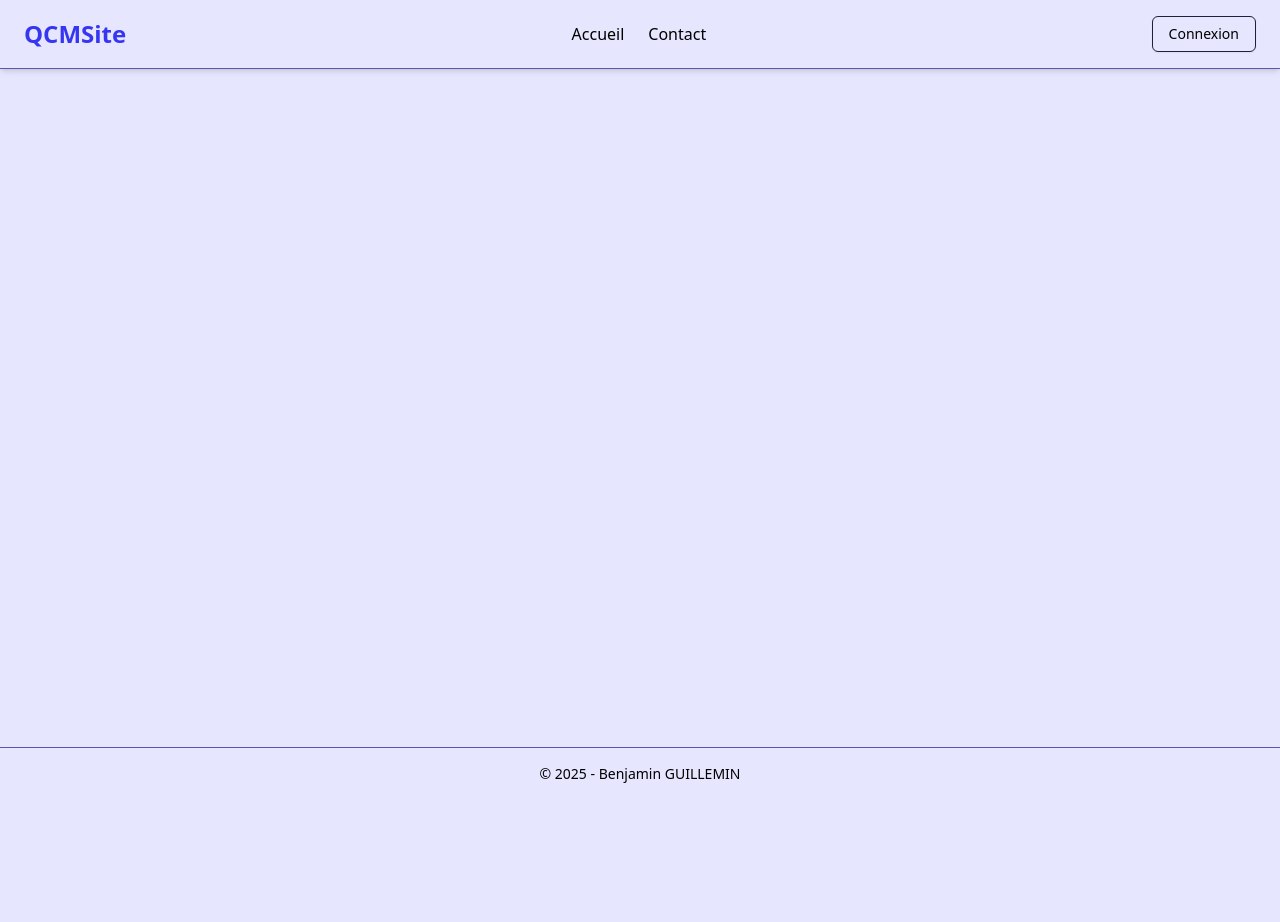
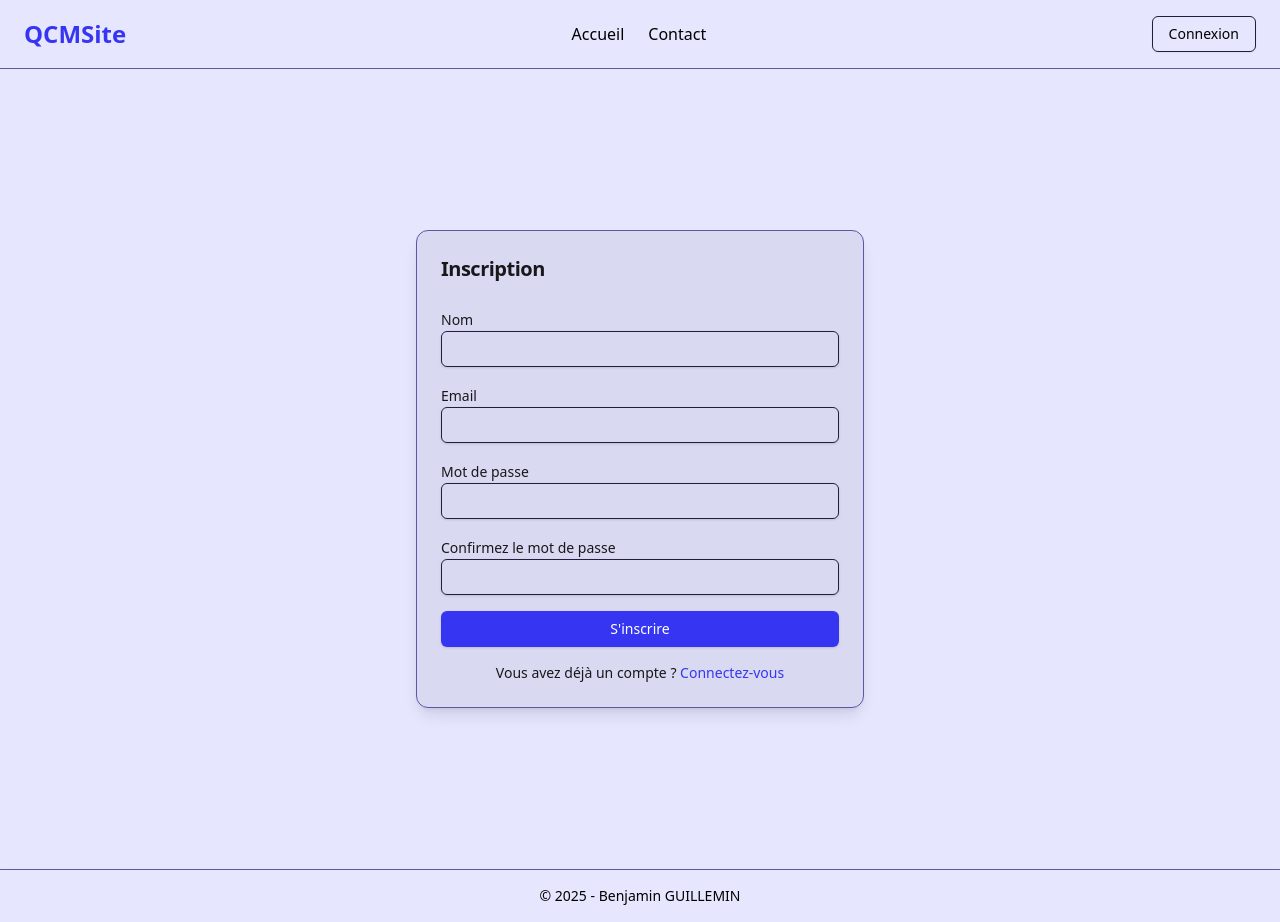
Before and after one commit to Zodiarche/qcm-project, a React (Vite) app in the folder frontend/: page /register in a window 1280 px wide. Before the commit the page ends 800 px from the top, so only its background shows below. Built offline with nearby package versions, Linux system fonts and the light colour scheme.

Commit message:
feat: Ajout de la page Login/Register/Profile

```diff
--- a/frontend/src/App.tsx
+++ b/frontend/src/App.tsx
@@ -2,10 +2,14 @@ import { BrowserRouter as Router, Routes, Route } from 'react-router';
 import { QueryClient, QueryClientProvider } from '@tanstack/react-query';
 import { Toaster } from 'react-hot-toast';
 
+import Footer from '@/components/Footer';
 import Header from '@/components/Header';
-import Footer from '@/components/Footer';
+
+import Contact from '@/pages/Contact';
 import Home from '@/pages/Home';
-import Contact from '@/pages/Contact';
+import Login from '@/pages/Login';
+import Profile from '@/pages/Profile';
+import Register from '@/pages/Register';
 
 const queryClient = new QueryClient();
 
@@ -20,7 +24,9 @@ const App = () => {
             <Routes>
               <Route path="/" element={<Home />} />
               <Route path="/contact" element={<Contact />} />
-              <Route path="/login" element={<div>Page de connexion</div>} />
+              <Route path="/login" element={<Login />} />
+              <Route path="/register" element={<Register />} />
+              <Route path="/profile" element={<Profile />} />
             </Routes>
           </main>
         </div>
--- /dev/null
+++ b/frontend/src/pages/Login.tsx
@@ -0,0 +1,108 @@
+import { useForm, SubmitHandler } from 'react-hook-form';
+import { useMutation } from '@tanstack/react-query';
+import { toast } from 'react-hot-toast';
+import { Link, useNavigate } from 'react-router';
+
+import { Button } from '@/components/ui/button';
+import { Card, CardContent, CardHeader, CardTitle } from '@/components/ui/card';
+import { Input } from '@/components/ui/input';
+import { Label } from '@/components/ui/label';
+import { cn } from '@/lib/utils';
+
+type Inputs = {
+  email: string;
+  password: string;
+};
+
+const loginUser = async (data: Inputs) => {
+  const response = await fetch('http://localhost:5000/login', {
+    method: 'POST',
+    headers: {
+      'Content-Type': 'application/json',
+    },
+    body: JSON.stringify(data),
+  });
+
+  if (!response.ok) {
+    throw new Error('Identifiants incorrects');
+  }
+
+  return response.json();
+};
+
+const Login = () => {
+  const navigate = useNavigate();
+
+  const {
+    register,
+    handleSubmit,
+    formState: { errors },
+  } = useForm<Inputs>();
+
+  const mutation = useMutation({
+    mutationFn: loginUser,
+    onSuccess: () => {
+      toast.success('Connexion réussie !');
+      navigate('/profile');
+    },
+    onError: (error) => {
+      console.error(error);
+      toast.error('Identifiants incorrects, veuillez réessayer plus tard.');
+    },
+  });
+
+  const onSubmit: SubmitHandler<Inputs> = (data) => {
+    mutation.mutate(data);
+  };
+
+  return (
+    <div className="bg-background flex min-h-screen items-center justify-center">
+      <Card className="w-full max-w-md shadow-lg">
+        <CardHeader>
+          <CardTitle className="text-xl font-semibold">Connexion</CardTitle>
+        </CardHeader>
+        <CardContent>
+          <form onSubmit={handleSubmit(onSubmit)} className="space-y-4">
+            <div>
+              <Label htmlFor="email">Email</Label>
+              <Input
+                id="email"
+                type="email"
+                {...register('email', {
+                  required: "L'email est requis",
+                  pattern: {
+                    value: /^[\w-.]+@([\w-]+\.)+[\w-]{2,4}$/,
+                    message: 'Email invalide',
+                  },
+                })}
+                className={cn(errors.email && 'border-destructive')}
+              />
+              {errors.email && <p className="text-destructive mt-1 text-sm">{errors.email.message}</p>}
+            </div>
+
+            <div>
+              <Label htmlFor="password">Mot de passe</Label>
+              <Input id="password" type="password" {...register('password', { required: 'Le mot de passe est requis' })} className={cn(errors.password && 'border-destructive')} />
+              {errors.password && <p className="text-destructive mt-1 text-sm">{errors.password.message}</p>}
+            </div>
+
+            <Button type="submit" className="w-full" disabled={mutation.isPending}>
+              {mutation.isPending ? 'Connexion...' : 'Se connecter'}
+            </Button>
+          </form>
+
+          <div className="mt-4 text-center">
+            <p className="text-sm">
+              Pas encore de compte ?{' '}
+              <Link to="/register" className="text-primary hover:underline">
+                Inscrivez-vous
+              </Link>
+            </p>
+          </div>
+        </CardContent>
+      </Card>
+    </div>
+  );
+};
+
+export default Login;
--- /dev/null
+++ b/frontend/src/pages/Profile.tsx
@@ -0,0 +1,5 @@
+const Profile = () => {
+  return <div>Profile</div>;
+};
+
+export default Profile;
--- /dev/null
+++ b/frontend/src/pages/Register.tsx
@@ -0,0 +1,136 @@
+import { useForm, SubmitHandler } from 'react-hook-form';
+import { useMutation } from '@tanstack/react-query';
+import { toast } from 'react-hot-toast';
+import { Link, useNavigate } from 'react-router';
+
+import { Button } from '@/components/ui/button';
+import { Card, CardContent, CardHeader, CardTitle } from '@/components/ui/card';
+import { Input } from '@/components/ui/input';
+import { Label } from '@/components/ui/label';
+import { cn } from '@/lib/utils';
+
+type Inputs = {
+  name: string;
+  email: string;
+  password: string;
+  confirmPassword: string;
+};
+
+const registerUser = async (data: Inputs) => {
+  const response = await fetch('http://localhost:5000/register', {
+    method: 'POST',
+    headers: {
+      'Content-Type': 'application/json',
+    },
+    body: JSON.stringify(data),
+  });
+
+  if (!response.ok) {
+    throw new Error("Une erreur s'est produite lors de l'inscription");
+  }
+
+  return response.json();
+};
+
+const Register = () => {
+  const navigate = useNavigate();
+
+  const {
+    register,
+    handleSubmit,
+    watch,
+    formState: { errors },
+  } = useForm<Inputs>();
+
+  const mutation = useMutation({
+    mutationFn: registerUser,
+    onSuccess: () => {
+      toast.success('Inscription réussie ! Vous pouvez maintenant vous connecter.');
+      navigate('/login');
+    },
+    onError: (error) => {
+      console.error(error);
+      toast.error("L'inscription a échoué, veuillez réessayer plus tard.");
+    },
+  });
+
+  const onSubmit: SubmitHandler<Inputs> = (data) => {
+    mutation.mutate(data);
+  };
+
+  return (
+    <div className="bg-background flex min-h-screen items-center justify-center">
+      <Card className="w-full max-w-md shadow-lg">
+        <CardHeader>
+          <CardTitle className="text-xl font-semibold">Inscription</CardTitle>
+        </CardHeader>
+        <CardContent>
+          <form onSubmit={handleSubmit(onSubmit)} className="space-y-4">
+            <div>
+              <Label htmlFor="name">Nom</Label>
+              <Input id="name" {...register('name', { required: 'Le nom est requis' })} className={cn(errors.name && 'border-destructive')} />
+              {errors.name && <p className="text-destructive mt-1 text-sm">{errors.name.message}</p>}
+            </div>
+
+            <div>
+              <Label htmlFor="email">Email</Label>
+              <Input
+                id="email"
+                type="email"
+                {...register('email', {
+                  required: "L'email est requis",
+                  pattern: {
+                    value: /^[\w-.]+@([\w-]+\.)+[\w-]{2,4}$/,
+                    message: 'Email invalide',
+                  },
+                })}
+                className={cn(errors.email && 'border-destructive')}
+              />
+              {errors.email && <p className="text-destructive mt-1 text-sm">{errors.email.message}</p>}
+            </div>
+
+            <div>
+              <Label htmlFor="password">Mot de passe</Label>
+              <Input
+                id="password"
+                type="password"
+                {...register('password', { required: 'Le mot de passe est requis', minLength: { value: 12, message: 'Minimum 12 caractères' } })}
+                className={cn(errors.password && 'border-destructive')}
+              />
+              {errors.password && <p className="text-destructive mt-1 text-sm">{errors.password.message}</p>}
+            </div>
+
+            <div>
+              <Label htmlFor="confirmPassword">Confirmez le mot de passe</Label>
+              <Input
+                id="confirmPassword"
+                type="password"
+                {...register('confirmPassword', {
+                  required: 'Veuillez confirmer votre mot de passe',
+                  validate: (value) => value === watch('password') || 'Les mots de passe ne correspondent pas',
+                })}
+                className={cn(errors.confirmPassword && 'border-destructive')}
+              />
+              {errors.confirmPassword && <p className="text-destructive mt-1 text-sm">{errors.confirmPassword.message}</p>}
+            </div>
+
+            <Button type="submit" className="w-full" disabled={mutation.isPending}>
+              {mutation.isPending ? 'Inscription...' : "S'inscrire"}
+            </Button>
+          </form>
+
+          <div className="mt-4 text-center">
+            <p className="text-sm">
+              Vous avez déjà un compte ?{' '}
+              <Link to="/login" className="text-primary hover:underline">
+                Connectez-vous
+              </Link>
+            </p>
+          </div>
+        </CardContent>
+      </Card>
+    </div>
+  );
+};
+
+export default Register;
```
